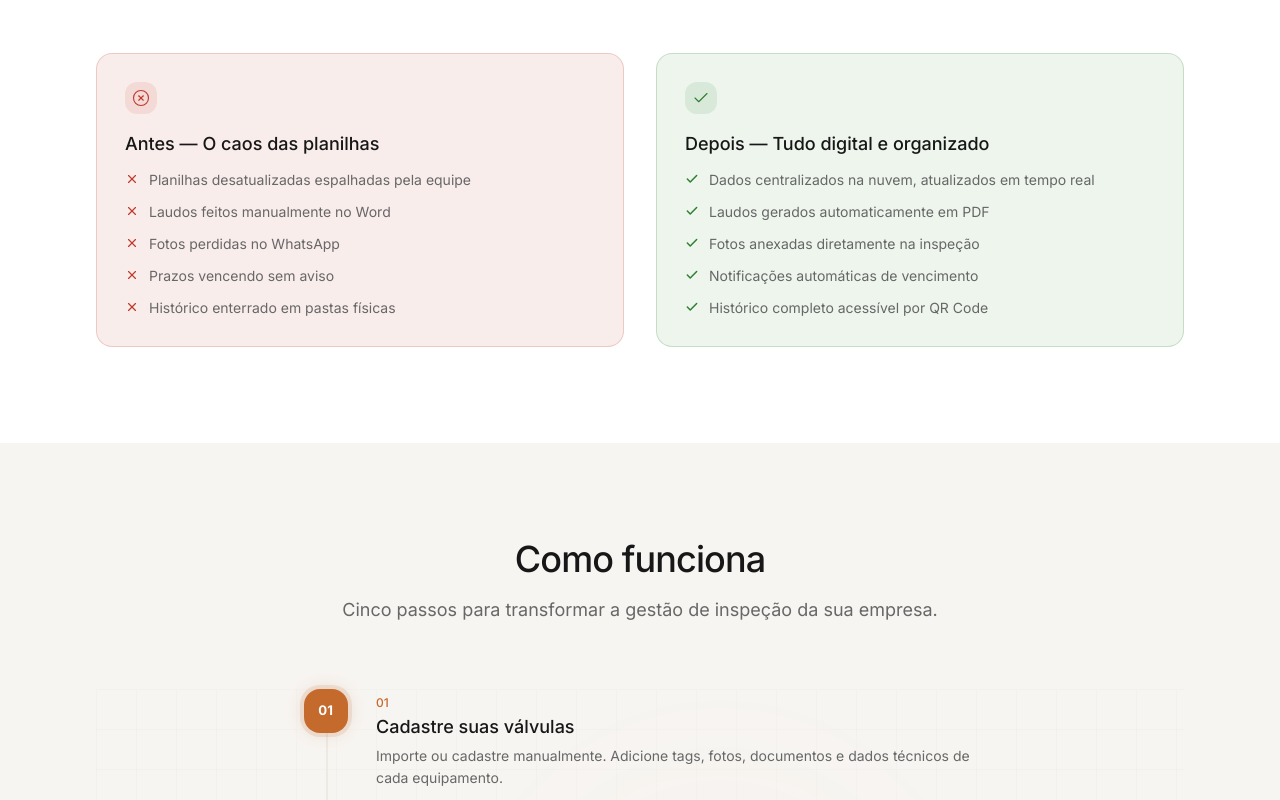
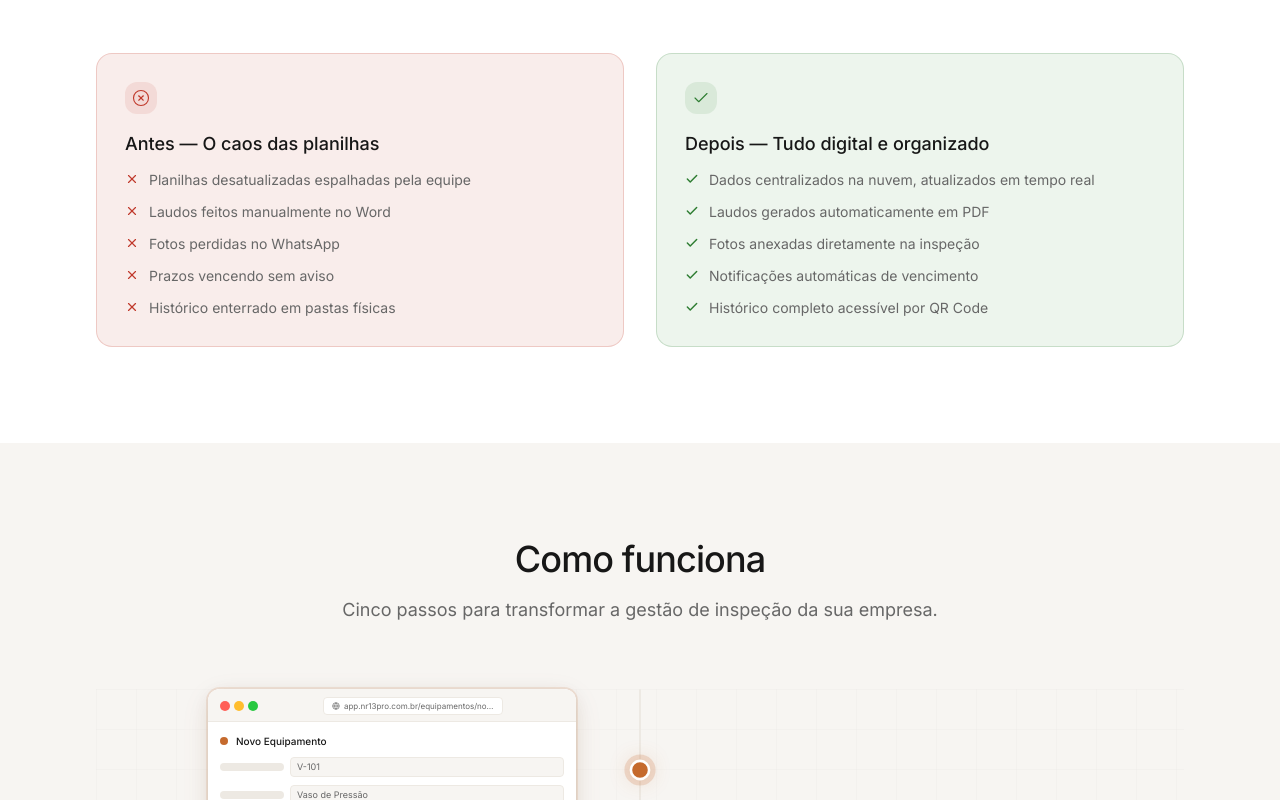
Before and after one commit to fluxsdigital/nr13pro, a Next.js app: page /vendas in a window 1280 px wide. Shown: the part 2000-2800 px from the top of the page. Built offline with nearby package versions, Linux system fonts and the light colour scheme.

Commit message:
feat: timeline with Safari mockups staggered left/right + scroll progress

```diff
--- a/src/components/sections/timeline.tsx
+++ b/src/components/sections/timeline.tsx
@@ -11,34 +11,164 @@ const steps = [
     title: "Cadastre suas válvulas",
     description: "Importe ou cadastre manualmente. Adicione tags, fotos, documentos e dados técnicos de cada equipamento.",
     color: "#C56A2D",
+    url: "app.nr13pro.com.br/equipamentos/novo",
+    screen: (
+      <div className="p-3 space-y-2">
+        <div className="flex items-center gap-2 text-[10px]">
+          <div className="w-2 h-2 rounded bg-[#C56A2D]" />
+          <span className="font-medium text-[#171717]">Novo Equipamento</span>
+        </div>
+        {["Tag: V-101", "Tipo: Vaso de Pressão", "Fluido: Classe A"].map((f) => (
+          <div key={f} className="flex items-center gap-1.5">
+            <div className="h-2 w-16 rounded bg-[#EDE9E3]" />
+            <div className="h-5 flex-1 rounded bg-[#F7F5F2] border border-[#EDE9E3] px-1.5 flex items-center">
+              <span className="text-[9px] text-[#676767]">{f.split(": ")[1]}</span>
+            </div>
+          </div>
+        ))}
+        <div className="h-6 w-full rounded bg-[#C56A2D] flex items-center justify-center mt-2">
+          <span className="text-[9px] text-white font-medium">Salvar</span>
+        </div>
+      </div>
+    ),
   },
   {
     number: "02",
     title: "Gere QR Codes",
     description: "Imprima etiquetas com QR Code. Cada válvula tem um identificador único para acesso rápido em campo.",
     color: "#2E7D32",
+    url: "app.nr13pro.com.br/equipamentos/V-101/qrcode",
+    screen: (
+      <div className="p-3 flex flex-col items-center gap-2">
+        <div className="w-14 h-14 bg-white border-2 border-[#171717] rounded flex items-center justify-center">
+          <div className="grid grid-cols-5 gap-0.5">
+            {Array.from({ length: 25 }).map((_, i) => (
+              <div key={i} className={`w-1.5 h-1.5 ${Math.random() > 0.5 ? "bg-[#171717]" : "bg-white"}`} />
+            ))}
+          </div>
+        </div>
+        <div className="text-[9px] text-[#676767] text-center">
+          <span className="font-medium text-[#171717]">V-101</span>
+          <br />Vaso de Pressão
+        </div>
+        <div className="flex gap-1 mt-1">
+          {["PDF", "PNG", "Imprimir"].map((btn) => (
+            <div key={btn} className="h-5 px-2 rounded bg-[#F7F5F2] border border-[#EDE9E3] flex items-center">
+              <span className="text-[8px] text-[#676767]">{btn}</span>
+            </div>
+          ))}
+        </div>
+      </div>
+    ),
   },
   {
     number: "03",
     title: "Realize inspeções",
     description: "Use o checklist digital no celular. Adicione fotos, anotações e assine eletronicamente em campo.",
     color: "#D18A00",
+    url: "app.nr13pro.com.br/inspecoes/nova",
+    screen: (
+      <div className="p-3 space-y-1.5">
+        <div className="flex items-center gap-1.5 text-[10px] font-medium text-[#D18A00] mb-1">
+          <svg width="10" height="10" viewBox="0 0 24 24" fill="none" stroke="currentColor" strokeWidth="2"><polyline points="9 11 12 14 22 4"/><path d="M21 12v7a2 2 0 01-2 2H5a2 2 0 01-2-2V5a2 2 0 012-2h11"/></svg>
+          Checklist de Inspeção
+        </div>
+        {["Pressão OK", "Válvula vedando", "Sem corrosão", "Tag legível"].map((item) => (
+          <div key={item} className="flex items-center gap-1.5">
+            <div className="w-3 h-3 rounded border border-[#D18A00] flex items-center justify-center bg-[#D18A00]">
+              <svg width="6" height="6" viewBox="0 0 24 24" fill="none" stroke="white" strokeWidth="3"><polyline points="20 6 9 17 4 12"/></svg>
+            </div>
+            <span className="text-[9px] text-[#171717]">{item}</span>
+          </div>
+        ))}
+        <div className="flex gap-1 text-[8px] text-[#676767] mt-1 pt-1.5 border-t border-[#EDE9E3]">
+          <span>📷 4 fotos</span>
+          <span>✍ Assinado</span>
+        </div>
+      </div>
+    ),
   },
   {
     number: "04",
     title: "Emita laudos em PDF",
     description: "Laudos técnicos automáticos com assinatura digital. Prontos para download, impressão e envio ao cliente.",
     color: "#C56A2D",
+    url: "app.nr13pro.com.br/laudos/LAU-2026-001",
+    screen: (
+      <div className="p-3 space-y-1.5">
+        <div className="flex items-center justify-between mb-1">
+          <span className="text-[10px] font-medium text-[#171717]">LAUDO NR-13</span>
+          <div className="flex gap-0.5">
+            {["PDF", "✉"].map((a) => (
+              <div key={a} className="w-5 h-4 rounded bg-[#C56A2D] flex items-center justify-center">
+                <span className="text-[6px] text-white font-medium">{a}</span>
+              </div>
+            ))}
+          </div>
+        </div>
+        <div className="bg-white border border-[#EDE9E3] rounded p-2 space-y-1">
+          {["Cliente: Empresa ABC", "Equipamento: V-101", "Data: 15/06/2026", "Parecer: Aprovado"].map((l) => (
+            <div key={l} className="text-[8px] text-[#676767] flex justify-between">
+              <span>{l.split(": ")[0]}</span>
+              <span className="font-medium text-[#171717]">{l.split(": ")[1]}</span>
+            </div>
+          ))}
+          <div className="h-4 bg-[#2E7D32]/10 rounded flex items-center justify-center mt-1">
+            <span className="text-[7px] text-[#2E7D32] font-medium">✓ Conforme NR-13</span>
+          </div>
+        </div>
+      </div>
+    ),
   },
   {
     number: "05",
     title: "Acompanhe o histórico",
     description: "Dashboard com KPIs, gráficos e alertas. Saiba exatamente quais válvulas precisam de atenção.",
     color: "#2E7D32",
+    url: "app.nr13pro.com.br/dashboard",
+    screen: (
+      <div className="p-3 space-y-2">
+        <div className="flex gap-2">
+          {[{ label: "Equip.", value: "156", color: "#C56A2D" }, { label: "OK", value: "142", color: "#2E7D32" }, { label: "Alertas", value: "14", color: "#D18A00" }].map((kpi) => (
+            <div key={kpi.label} className="flex-1 bg-[#F7F5F2] rounded p-1.5 text-center">
+              <div className="text-[10px] font-bold" style={{ color: kpi.color }}>{kpi.value}</div>
+              <div className="text-[7px] text-[#676767]">{kpi.label}</div>
+            </div>
+          ))}
+        </div>
+        <div className="flex items-end gap-1 h-10">
+          {[40, 65, 30, 80, 55, 90, 45].map((h, i) => (
+            <div key={i} className="flex-1 rounded-t" style={{ height: `${h}%`, backgroundColor: i === 5 ? "#C56A2D" : "#EDE9E3" }} />
+          ))}
+        </div>
+        <div className="text-[8px] text-[#676767] text-center">Próximos vencimentos — 7 dias</div>
+      </div>
+    ),
   },
 ]
 
-function StepItem({
+function SafariFrame({ children, url, color }: { children: React.ReactNode; url: string; color: string }) {
+  return (
+    <div className="bg-white rounded-lg shadow-[0_4px_20px_rgba(23,23,23,0.08),0_1px_3px_rgba(23,23,23,0.04)] overflow-hidden">
+      <div className="flex items-center gap-1 px-3 pt-2 pb-1.5 bg-[#F7F5F2] border-b border-[#EDE9E3]">
+        <div className="flex gap-1">
+          <div className="w-2.5 h-2.5 rounded-full bg-[#FF5F57]" />
+          <div className="w-2.5 h-2.5 rounded-full bg-[#FFBD2E]" />
+          <div className="w-2.5 h-2.5 rounded-full bg-[#28C840]" />
+        </div>
+        <div className="flex-1 flex justify-center mx-2">
+          <div className="bg-white border border-[#EDE9E3] rounded px-2 py-0.5 text-[8px] text-[#676767] flex items-center gap-1 max-w-[180px] w-full truncate">
+            <svg width="8" height="8" viewBox="0 0 24 24" fill="none" stroke="currentColor" strokeWidth="2"><circle cx="12" cy="12" r="10"/><path d="M2 12h20"/><path d="M12 2a15.3 15.3 0 014 10 15.3 15.3 0 01-4 10 15.3 15.3 0 01-4-10 15.3 15.3 0 014-10z"/></svg>
+            <span className="truncate">{url}</span>
+          </div>
+        </div>
+      </div>
+      <div>{children}</div>
+    </div>
+  )
+}
+
+function StepMockup({
   step,
   index,
   prefersReducedMotion,
@@ -48,54 +178,67 @@ function StepItem({
   prefersReducedMotion: boolean
 }) {
   const ref = useRef<HTMLDivElement>(null)
-  const isInView = useInView(ref, { margin: "-80px", once: false })
+  const isInView = useInView(ref, { margin: "-100px", once: false })
+
+  const isLeft = index % 2 === 0
 
   return (
+    <div ref={ref} className="relative flex items-center justify-center sm:justify-start">
       <motion.div
-      ref={ref}
-      initial={prefersReducedMotion ? {} : { opacity: 0, y: 30 }}
-      animate={prefersReducedMotion ? {} : { opacity: isInView ? 1 : 0.3, y: isInView ? 0 : 15 }}
-      transition={{ duration: 0.5, delay: index * 0.08, ease: [0.25, 0.1, 0.25, 1] }}
-      className="relative flex items-start gap-5 sm:gap-7"
+        initial={prefersReducedMotion ? {} : { opacity: 0, y: 50, scale: 0.95 }}
+        animate={prefersReducedMotion ? {} : { opacity: isInView ? 1 : 0.2, y: isInView ? 0 : 30, scale: isInView ? 1 : 0.92 }}
+        transition={{ duration: 0.6, delay: 0.05, ease: [0.25, 0.1, 0.25, 1] }}
+        className={`w-full sm:w-[calc(50%-2rem)] ${isLeft ? "sm:pr-8" : "sm:pl-8"} ${isLeft ? "" : "sm:ml-auto"}`}
       >
-      <div className="relative z-10 flex flex-col items-center">
+        <div className="relative">
           <motion.div
-          animate={
-            prefersReducedMotion
-              ? {}
-              : {
-                  scale: isInView ? 1 : 0.8,
-                  boxShadow: isInView
-                    ? `0 0 0 4px ${step.color}22, 0 0 20px ${step.color}33`
-                    : "0 0 0 0px transparent, 0 0 0px transparent",
-                }
-          }
-          transition={{ duration: 0.5, ease: "easeOut" }}
-          className="w-11 h-11 rounded-xl flex items-center justify-center flex-shrink-0 text-white shadow-sm"
-          style={{ backgroundColor: step.color }}
+            animate={prefersReducedMotion ? {} : { boxShadow: isInView ? `0 0 0 2px ${step.color}22, 0 8px 30px ${step.color}15` : "0 0 0 0px transparent, 0 4px 12px rgba(23,23,23,0.06)" }}
+            transition={{ duration: 0.5 }}
+            className="rounded-lg"
           >
-          <motion.span
-            animate={prefersReducedMotion ? {} : { scale: isInView ? 1.1 : 0.9 }}
-            transition={{ duration: 0.3, ease: "easeOut" }}
-            className="text-xs font-bold"
+            <SafariFrame url={step.url} color={step.color}>
+              {step.screen}
+            </SafariFrame>
+          </motion.div>
+
+          <motion.div
+            animate={prefersReducedMotion ? {} : { opacity: isInView ? 1 : 0, x: isLeft ? -10 : 10 }}
+            transition={{ duration: 0.4, delay: 0.15 }}
+            className="mt-3 sm:mt-2 text-center sm:text-left"
           >
-            {step.number}
-          </motion.span>
+            <h3 className="text-sm sm:text-base font-medium text-[#171717]">{step.title}</h3>
+            <p className="text-xs text-[#676767] mt-0.5 leading-relaxed">{step.description}</p>
           </motion.div>
         </div>
+      </motion.div>
+    </div>
+  )
+}
 
+function TimelineDot({
+  index,
+  color,
+  isInView,
+  prefersReducedMotion,
+}: {
+  index: number
+  color: string
+  isInView: boolean
+  prefersReducedMotion: boolean
+}) {
+  const offsets = [0, 6, -4, 8, -2]
+  return (
+    <div
+      className="absolute left-1/2 -translate-x-1/2 z-10 hidden sm:block"
+      style={{ top: `${28 + index * 20 + offsets[index]}%` }}
+    >
       <motion.div
-        animate={prefersReducedMotion ? {} : { opacity: isInView ? 1 : 0.5, x: isInView ? 0 : -8 }}
-        transition={{ duration: 0.5, ease: "easeOut" }}
-        className="pt-1.5 flex-1 min-w-0"
-      >
-        <div className="text-xs font-medium mb-0.5" style={{ color: isInView ? step.color : "#B0B0B0" }}>
-          {step.number}
+        animate={prefersReducedMotion ? {} : { scale: isInView ? 1.3 : 0.7, boxShadow: isInView ? `0 0 0 4px ${color}33, 0 0 16px ${color}44` : "0 0 0 0px transparent" }}
+        transition={{ duration: 0.4, ease: "easeOut" }}
+        className="w-4 h-4 rounded-full border-2 border-white shadow-sm"
+        style={{ backgroundColor: color }}
+      />
     </div>
-        <h3 className="text-base sm:text-lg font-medium text-[#171717] mb-1">{step.title}</h3>
-        <p className="text-sm text-[#676767] leading-relaxed">{step.description}</p>
-      </motion.div>
-    </motion.div>
   )
 }
 
@@ -130,12 +273,12 @@ export function Timeline() {
             backgroundSize: "40px 40px, 40px 40px, 10px 10px, 10px 10px",
           }}
         />
-        <div className="absolute top-1/3 left-1/4 w-72 h-72 rounded-full bg-[#C56A2D]/[0.03] blur-3xl" />
-        <div className="absolute bottom-1/3 right-1/4 w-96 h-96 rounded-full bg-[#C56A2D]/[0.02] blur-3xl" />
+        <div className="absolute top-1/4 left-1/4 w-72 h-72 rounded-full bg-[#C56A2D]/[0.03] blur-3xl" />
+        <div className="absolute bottom-1/4 right-1/4 w-96 h-96 rounded-full bg-[#C56A2D]/[0.02] blur-3xl" />
       </div>
 
-      <div ref={containerRef} className="relative max-w-2xl mx-auto">
-        <div className="absolute left-5 sm:left-[22px] top-0 bottom-0 w-0.5 bg-[#EDE9E3] rounded-full overflow-hidden hidden sm:block">
+      <div ref={containerRef} className="relative max-w-4xl mx-auto px-4">
+        <div className="absolute left-1/2 -translate-x-1/2 top-0 bottom-0 w-0.5 bg-[#EDE9E3] rounded-full overflow-hidden hidden sm:block">
           {!prefersReducedMotion && (
             <motion.div
               className="absolute inset-x-0 top-0 w-full rounded-full origin-top"
@@ -147,12 +290,37 @@ export function Timeline() {
           )}
         </div>
 
-        <div className="space-y-10 sm:space-y-12">
+        <div className="relative space-y-16 sm:space-y-24">
           {steps.map((step, i) => (
-            <StepItem key={step.number} step={step} index={i} prefersReducedMotion={prefersReducedMotion} />
+            <StepWithDot
+              key={step.number}
+              step={step}
+              index={i}
+              prefersReducedMotion={prefersReducedMotion}
+            />
           ))}
         </div>
       </div>
     </Section>
   )
 }
+
+function StepWithDot({
+  step,
+  index,
+  prefersReducedMotion,
+}: {
+  step: (typeof steps)[0]
+  index: number
+  prefersReducedMotion: boolean
+}) {
+  const dotRef = useRef<HTMLDivElement>(null)
+  const isInView = useInView(dotRef, { margin: "-100px", once: false })
+
+  return (
+    <div ref={dotRef} className="relative">
+      <TimelineDot index={index} color={step.color} isInView={isInView} prefersReducedMotion={prefersReducedMotion} />
+      <StepMockup step={step} index={index} prefersReducedMotion={prefersReducedMotion} />
+    </div>
+  )
+}
```
Lines whose indentation alone changed are shown as unchanged.
